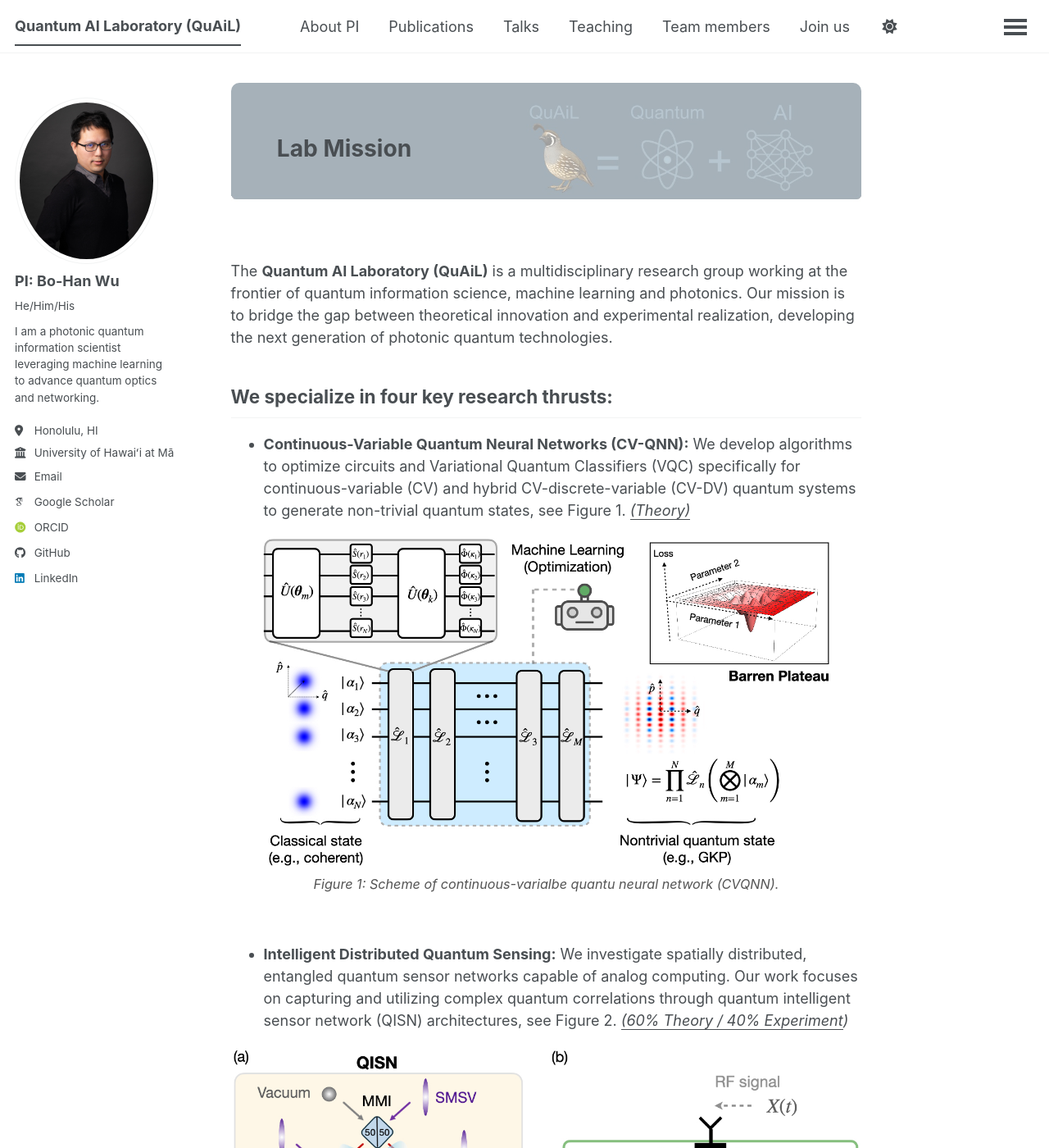
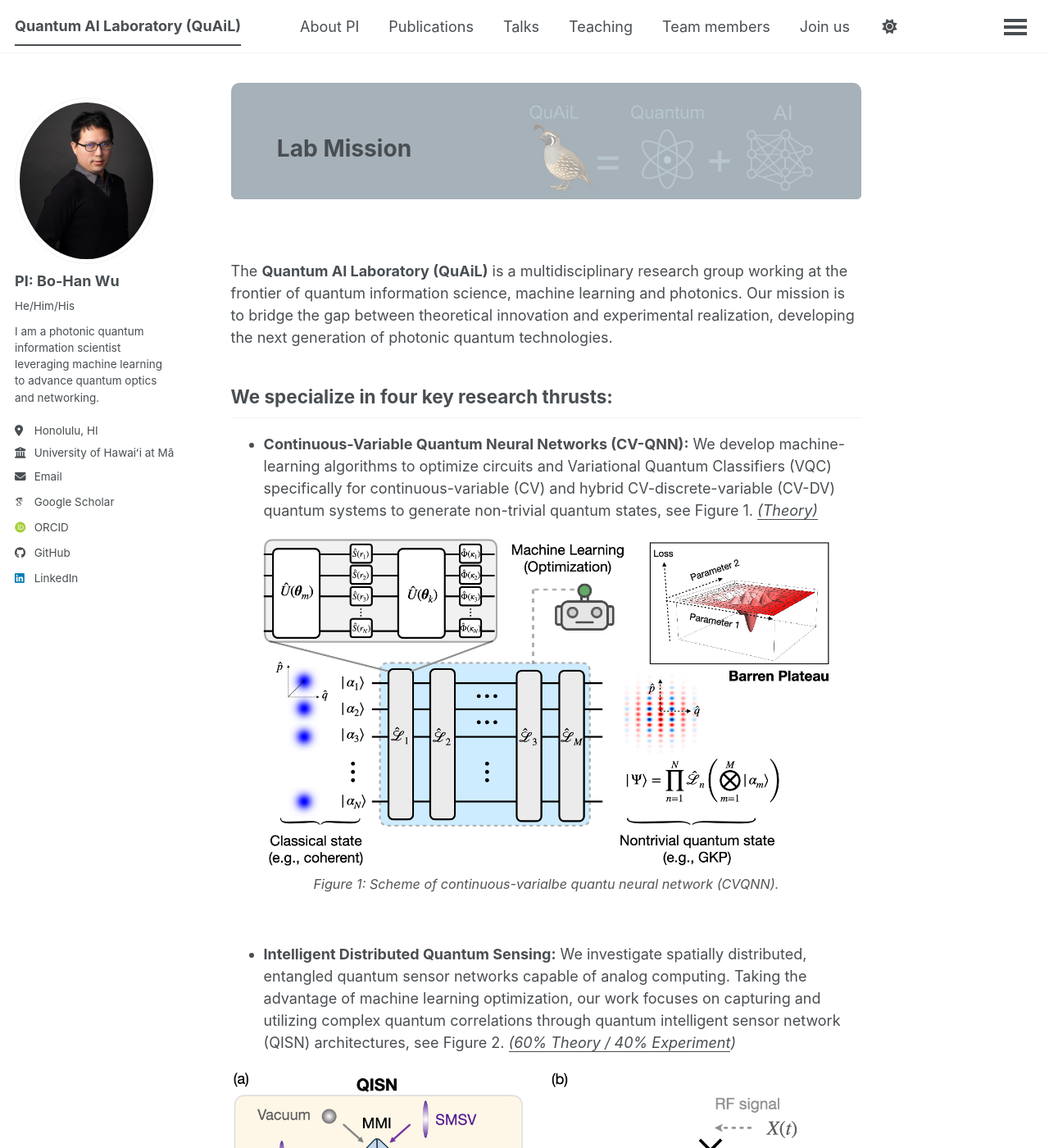
Before and after one commit to go705/go705.github.io, a Jekyll site: the page built from _pages/about.md, in a window 1280 px wide and 1400 px high. Shown: the whole window at 82% size. Built offline with Jekyll 4.4.1, drawn with Linux system fonts in a browser that asks for light colours; some web fonts are replaced; a script bundle is joined from its source files by our own code; library files that are not in the unit come from our copies; some of the changed text lies outside the part shown.

Commit message:
Update about.md

```diff
--- a/_pages/about.md
+++ b/_pages/about.md
@@ -12,7 +12,7 @@ The **Quantum AI Laboratory (QuAiL)** is a multidisciplinary research group work
 We specialize in four key research thrusts:
 ---
 
-* **Continuous-Variable Quantum Neural Networks (CV-QNN):** We develop algorithms to optimize circuits and Variational Quantum Classifiers (VQC) specifically for continuous-variable (CV) and hybrid CV-discrete-variable (CV-DV) quantum systems to generate non-trivial quantum states, see Figure 1. *<u>(Theory)</u>*
+* **Continuous-Variable Quantum Neural Networks (CV-QNN):** We develop machine-learning algorithms to optimize circuits and Variational Quantum Classifiers (VQC) specifically for continuous-variable (CV) and hybrid CV-discrete-variable (CV-DV) quantum systems to generate non-trivial quantum states, see Figure 1. *<u>(Theory)</u>*
 <div style="text-align: center; margin-top: 20px; margin-bottom: 60px;">
   <img src="{{ site.baseurl }}/assets/images/CVQNN.jpeg" alt="Featured Research Overview" style="width: 90%; border: none;">
   <p style="font-size: 0.9em; color: #555; font-style: italic; margin-top: 10px;">
@@ -20,7 +20,7 @@ We specialize in four key research thrusts:
   </p>
 </div>
 
-* **Intelligent Distributed Quantum Sensing:** We investigate spatially distributed, entangled quantum sensor networks capable of analog computing. Our work focuses on capturing and utilizing complex quantum correlations through quantum intelligent sensor network (QISN) architectures, see Figure 2. *<u>(60% Theory / 40% Experiment</u>)*
+* **Intelligent Distributed Quantum Sensing:** We investigate spatially distributed, entangled quantum sensor networks capable of analog computing. Taking the advantage of machine learning optimization, our work focuses on capturing and utilizing complex quantum correlations through quantum intelligent sensor network (QISN) architectures, see Figure 2. *<u>(60% Theory / 40% Experiment</u>)*
 <div style="text-align: center; margin-top: 20px; margin-bottom: 60px;">
   <img src="{{ site.baseurl }}/assets/images/MiRP.jpeg" alt="Featured Research Overview" style="width: 100%; border: none;">
   <p style="font-size: 0.9em; color: #555; font-style: italic; margin-top: 10px;">
```
Also changed, not shown: other parts of _pages/about.md (+1 -1 lines).
